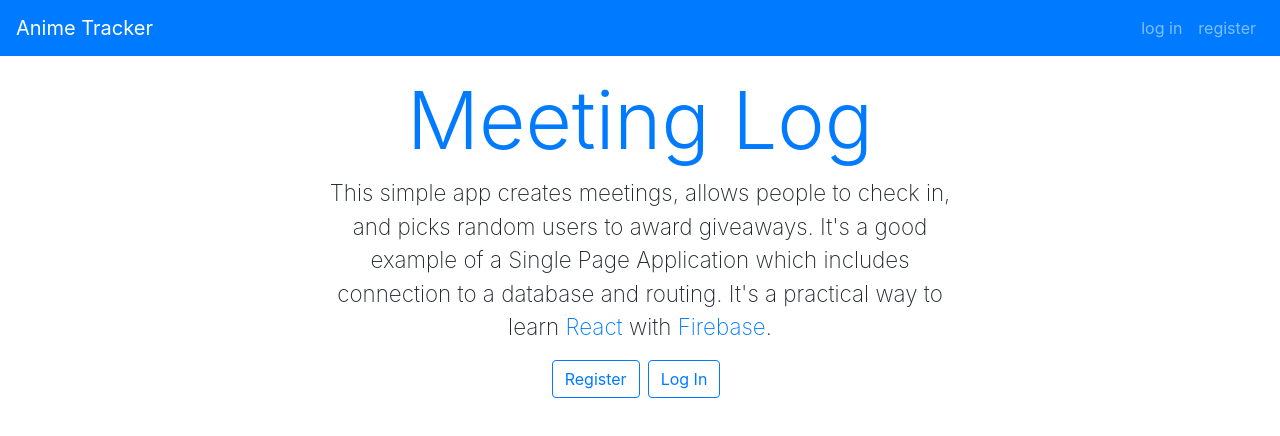
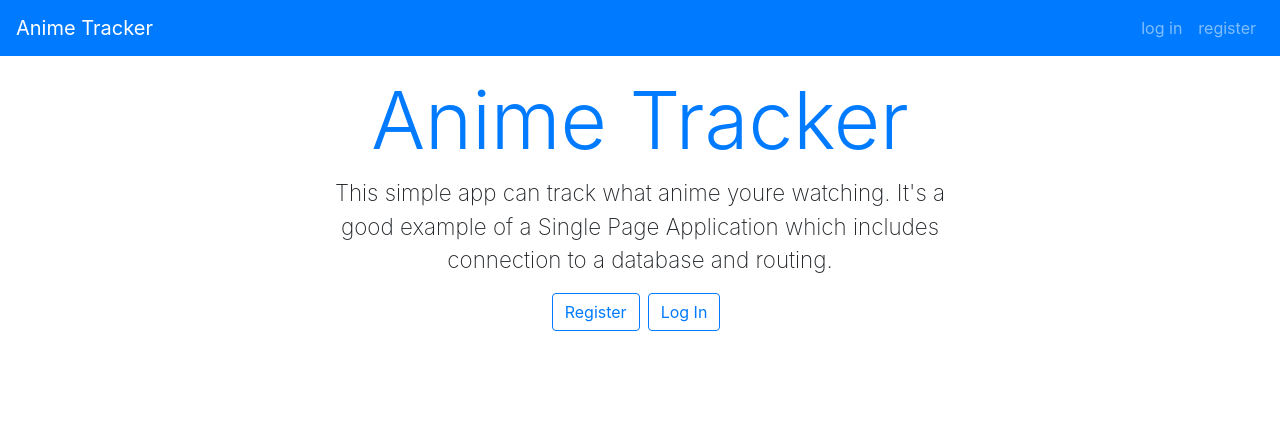
Before and after one commit to pjkboi/AnimeTracker, a React (Create React App) app: page / in a window 1280 px wide. Shown: the top 436 px of the page. Built offline with nearby package versions, Linux system fonts and the light colour scheme; no server answers.

Commit message:
changed some content in home.js

```diff
--- a/src/Home.js
+++ b/src/Home.js
@@ -12,15 +12,12 @@ function Home({user}) {
   <div className="row justify-content-center">
     <div className="col-10 col-md-10 col-lg-8 col-xl-7">
       <div className="display-4 text-primary mt-3 mb-2" style={{ fontSize: 5 + 'em' }}>
-        Meeting Log
+        Anime Tracker
       </div>
       <p className="lead" style={bigLetter}>
-        This simple app creates meetings, allows people to check
-        in, and picks random users to award giveaways. It's a
+        This simple app can track what anime youre watching. It's a
         good example of a Single Page Application which includes
-        connection to a database and routing. It's a practical
-        way to learn <a href="https://reactjs.org/">React</a> {" "}
-        with <a href="https://firebase.google.com">Firebase</a>.
+        connection to a database and routing.
       </p>
         {user === null ? (
             <>
```
